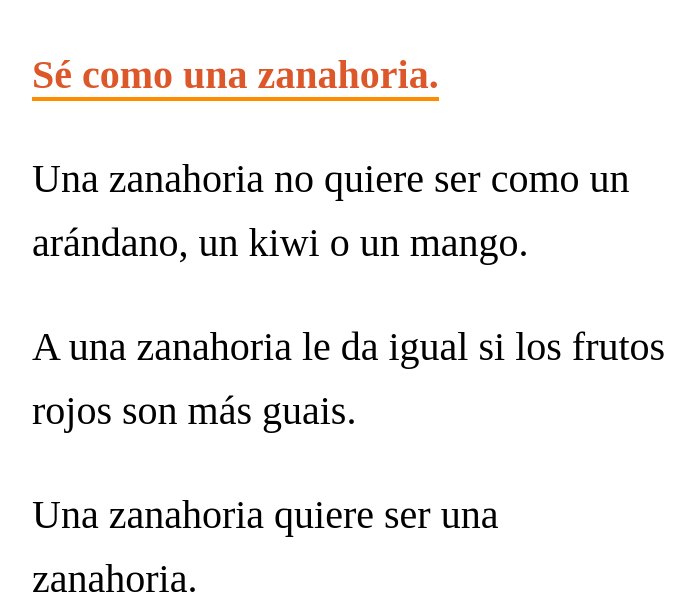
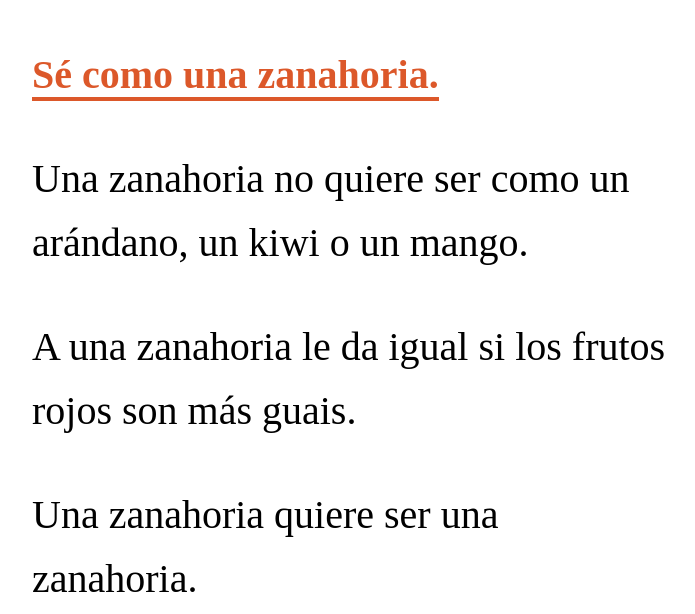
Before and after one commit to JoseAngel-MAD/zanahoria, a plain HTML site: page index.html in a window 1280 px wide. Shown: the part 229-843 px from the top of the page, without its empty margins (290-985 px from the left). Drawn offline with Linux system fonts and the light colour scheme; a web font is replaced by a local one.

Commit message:
Update main.css

```diff
--- a/main.css
+++ b/main.css
@@ -18,9 +18,8 @@ p, h2, h1{
 
 .zanahoria{
     color: #DC582A;
-/*     color: darkorange; */
     display: inline;
-    border-bottom: 4px solid darkorange;
+    border-bottom: 4px solid #DC582A;
 }
 
 .contenedor{
```
